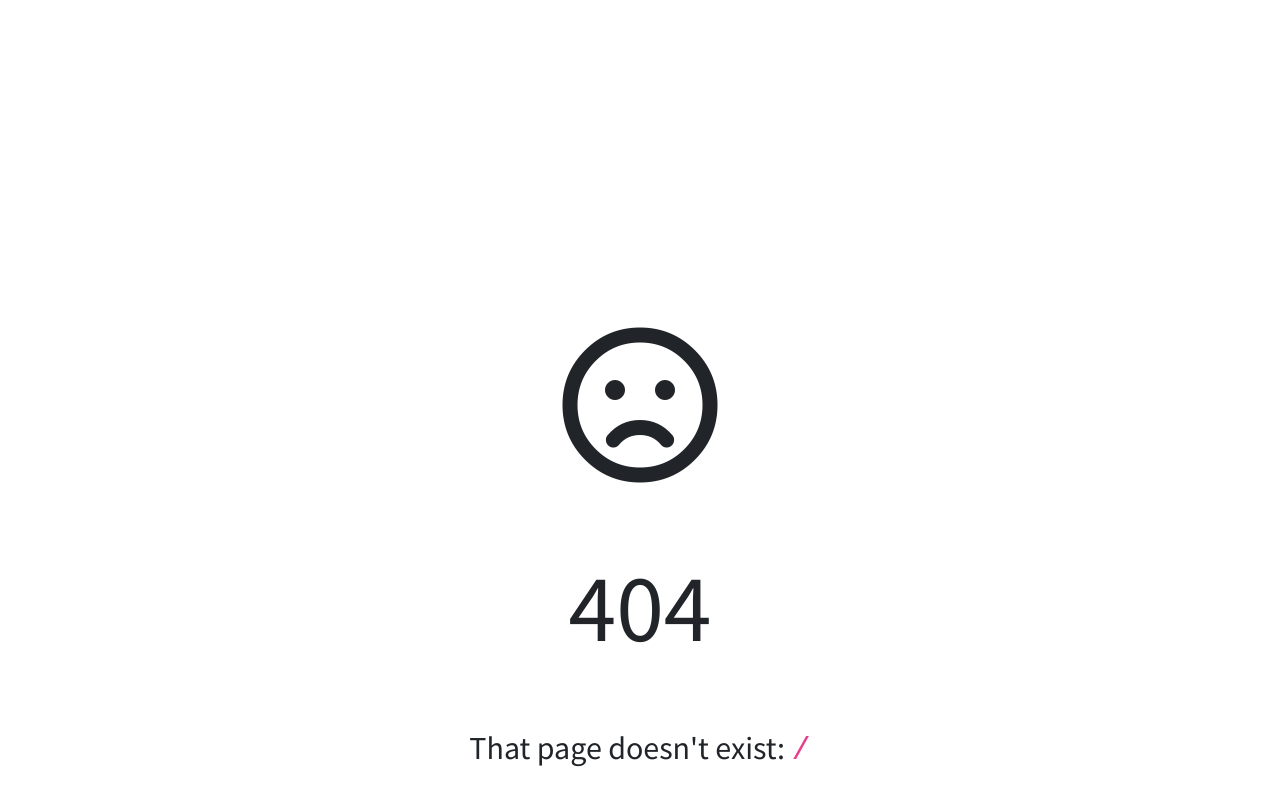
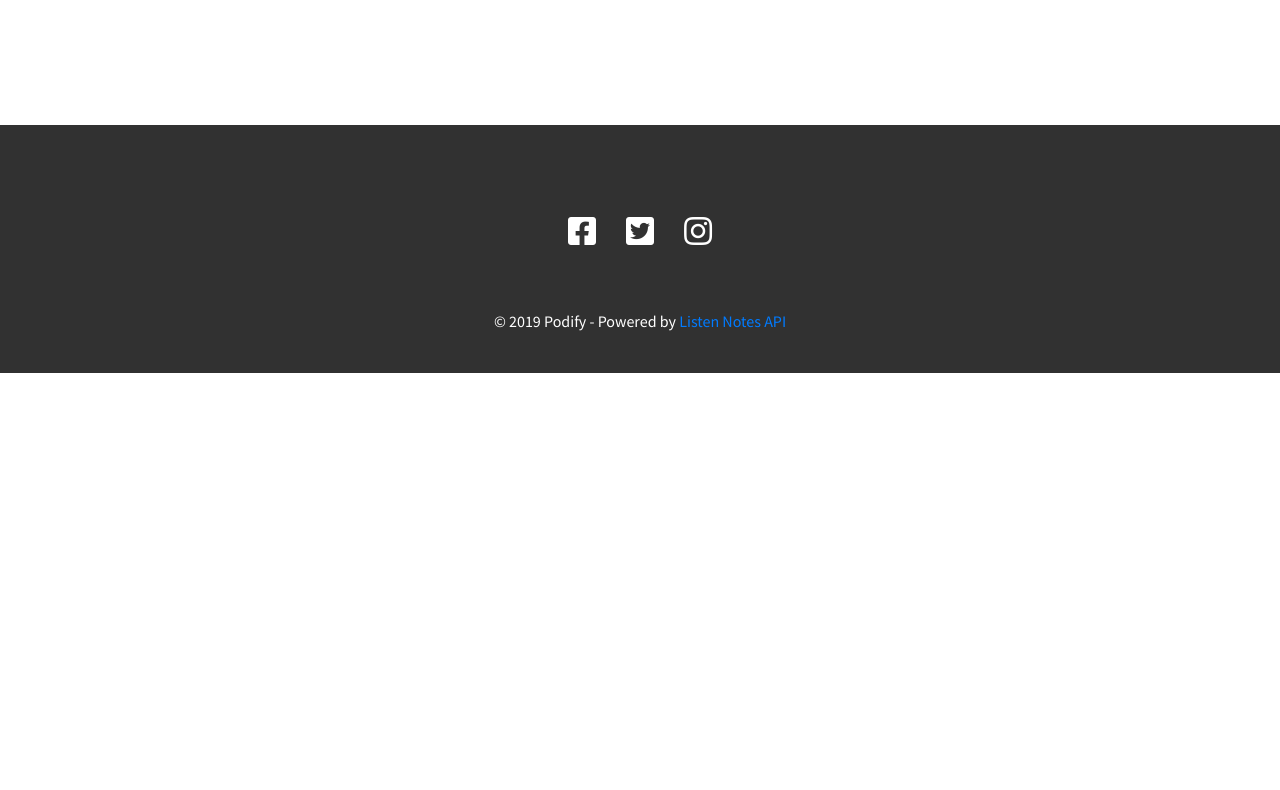
Before and after one commit to Jabser/Podify, a React (Create React App) app: page / in a window 1280 px wide. Shown: the part 720-1510 px from the top of the page. After the commit the page ends 1093 px from the top, so only its background shows below. Built offline with nearby package versions, Linux system fonts and the light colour scheme.

Commit message:
Disabled the 404 page for now due to a display bug.

```diff
--- a/src/App.js
+++ b/src/App.js
@@ -15,7 +15,7 @@ import Card from './components/Card';
 
 import Navbar from './components/Navbar';
 import Footer from './components/Footer';
-import NoMatch from './components/404';
+// import NoMatch from './components/404';
 
 class App extends Component {
   render() {
@@ -32,7 +32,7 @@ class App extends Component {
 
           <Route path='/card' component={Card} />
 
-          <Route component={NoMatch} />
+          {/* <Route component={NoMatch} /> */}
         </Router>
         <Footer />
       </div>
```
